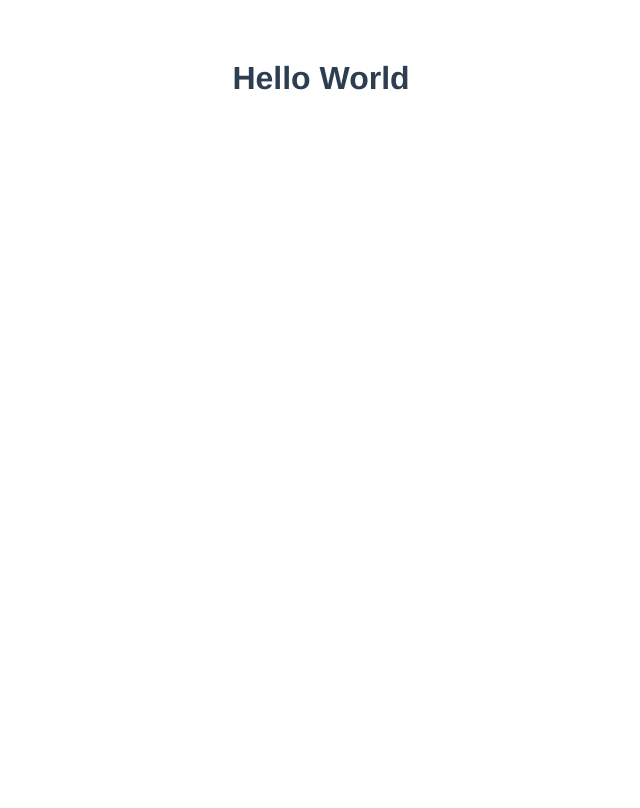
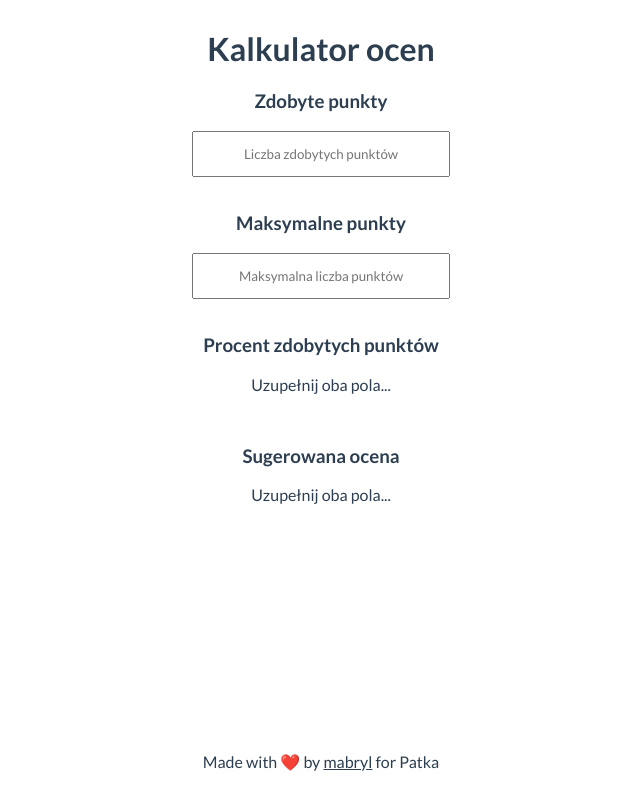
Before and after one commit to mabryl/grade-calculator, a Vue app: page / in a window 1280 px wide. Shown: the whole page, without its empty margins (319-959 px from the left). Built offline with nearby package versions, Linux system fonts and the light colour scheme.

Commit message:
work in progress

```diff
--- a/index.html
+++ b/index.html
@@ -3,6 +3,9 @@
   <head>
     <meta charset="UTF-8" />
     <link rel="icon" href="/favicon.png" />
+    <link rel="preconnect" href="https://fonts.googleapis.com">
+    <link rel="preconnect" href="https://fonts.gstatic.com" crossorigin>
+    <link href="https://fonts.googleapis.com/css2?family=Lato:wght@100;300;400;700;900&display=swap" rel="stylesheet">
     <meta name="viewport" content="width=device-width, initial-scale=1.0" />
     <title>Kalkultor Ocen</title>
   </head>
--- a/src/App.vue
+++ b/src/App.vue
@@ -1,20 +1,33 @@
 <script setup>
-// This starter template is using Vue 3 <script setup> SFCs
-// Check out https://vuejs.org/api/sfc-script-setup.html#script-setup
 import Calculator from './components/Calculator.vue';
+import Footer from './components/Footer.vue';
 </script>
 
 <template>
-  <Calculator />
+  <div class="container">
+    <Calculator />
+    <Footer />
+  </div>
 </template>
 
 <style>
-#app {
-  font-family: Avenir, Helvetica, Arial, sans-serif;
+* {
+  font-family: Lato, sans-serif;
   -webkit-font-smoothing: antialiased;
   -moz-osx-font-smoothing: grayscale;
   text-align: center;
   color: #2c3e50;
-  margin-top: 60px;
 }
+
+html,
+body {
+  height: 100%;
+}
+
+.container {
+  display: flex;
+  flex-direction: column;
+  min-height: 100vh;
+}
+
 </style>
--- a/src/components/Calculator.vue
+++ b/src/components/Calculator.vue
@@ -1,13 +1,68 @@
 <script setup>
+import { reactive, ref } from 'vue'
+
+const percentageMessage = ref('Uzupełnij oba pola...')
+const gradeMessage = ref('Uzupełnij oba pola...')
 
 </script>
 
 <template>
+<div class="calc-container">
 
-	<h1>Hello World</h1>
+	<h1>Kalkulator ocen</h1>
 
+		<div class="points-div">
+
+			<div class="box">
+				<h3>Zdobyte punkty</h3>
+				<input :value="number" type="number" placeholder="Liczba zdobytych punktów">
+			</div>
+
+			<div class="box">
+				<h3>Maksymalne punkty</h3>
+				<input :value="number" type="number" placeholder="Maksymalna liczba punktów">
+			</div>
+
+		</div>
+
+		<div class="grade-div">
+
+			<div class="box">
+				<h3>Procent zdobytych punktów</h3>
+				<p>{{ percentageMessage }}</p>
+			</div>
+
+			<div class="box">
+				<h3>Sugerowana ocena</h3>
+				<p>{{ gradeMessage }}</p>
+			</div>
+
+		</div>
+
+</div>
 </template>
 
 <style>
+input {
+	padding: 1em 2em;
+	min-width: 200px;
+}
 
+input::-webkit-outer-spin-button,
+input::-webkit-inner-spin-button {
+	-webkit-appearance: none;
+	margin: 0;
+}
+
+input[type=number] {
+	-moz-appearance: textfield;
+}
+
+.calc-container {
+  flex: 1 0 auto;
+}
+
+.box {
+	padding-bottom: 1em;
+}
 </style>
--- /dev/null
+++ b/src/components/Footer.vue
@@ -0,0 +1,18 @@
+<script setup>
+
+</script>
+
+<template>
+
+	<p class="footer">Made with ❤️ by <a href="https://github.com/mabryl">mabryl</a> for Patka</p>
+
+</template>
+
+<style>
+
+.footer {
+  flex-shrink: 0;
+	padding-bottom: 20px;
+}
+
+</style>
```
